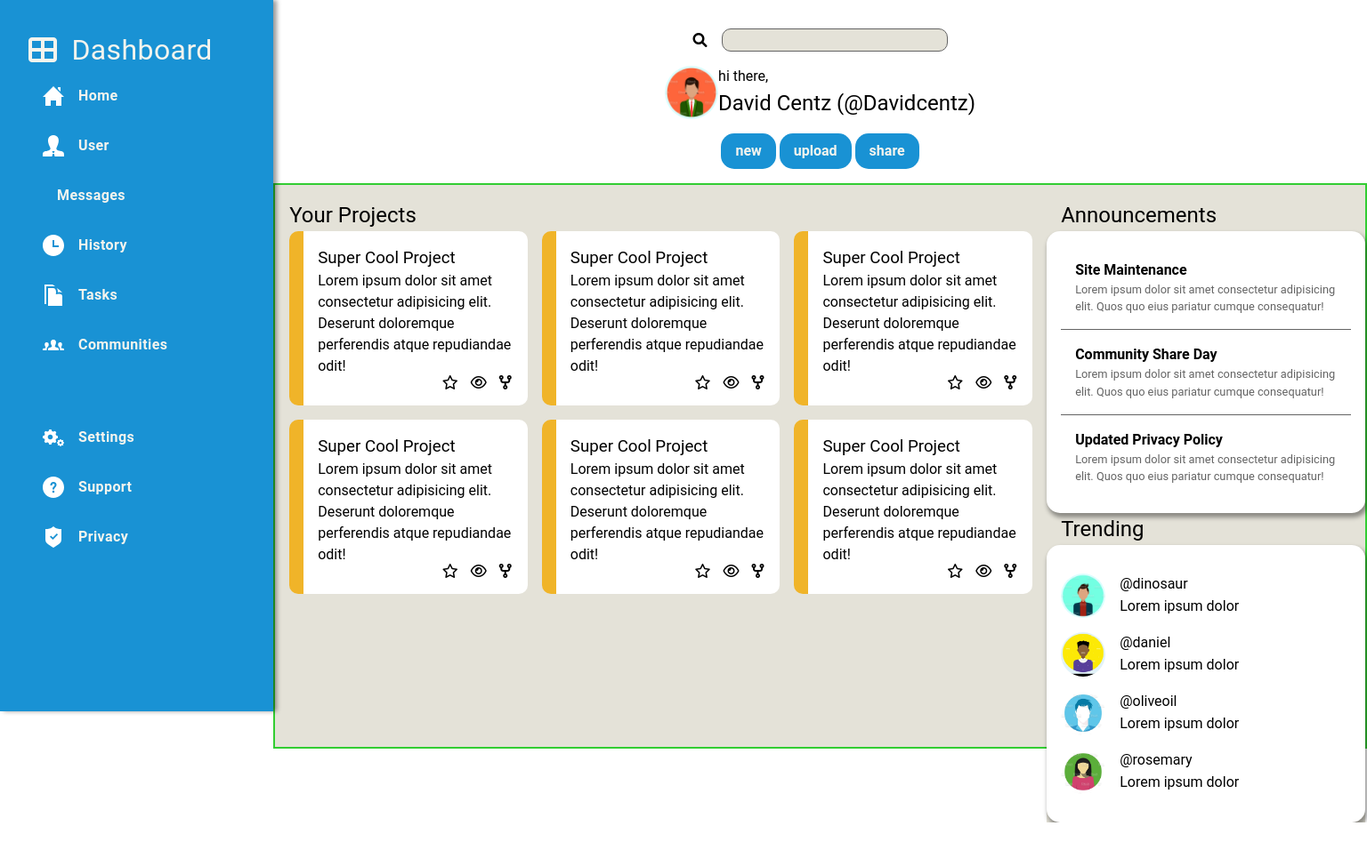
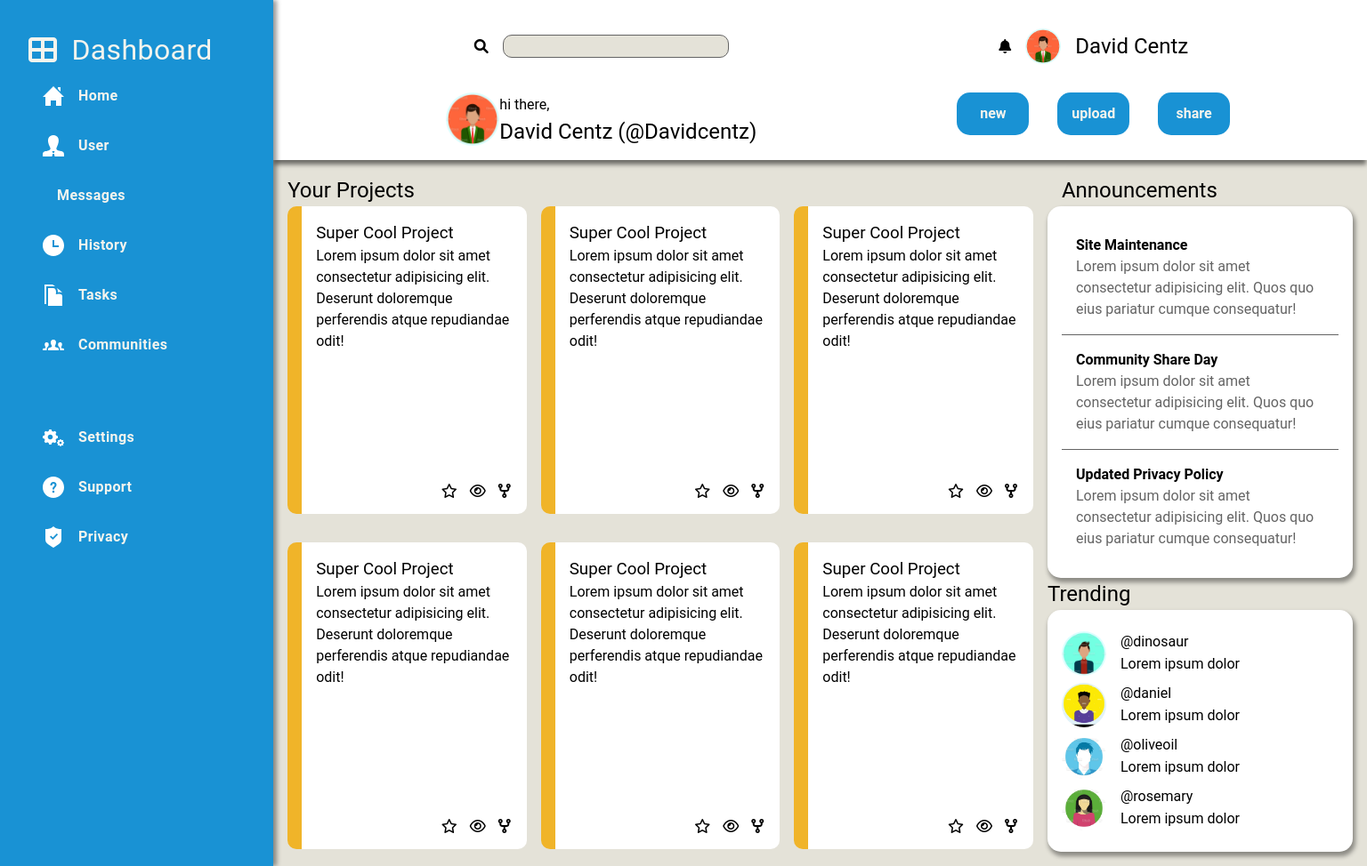
Before and after one commit to Parzivalcen/dashboard_responsive, a website: page index.html in a window 1536 px wide. Shown: the whole page at 89% size. Before the commit the page ends 925 px from the top, so only its background shows below. Drawn offline with Linux system fonts and the light colour scheme.

Commit message:
Seems completed

```diff
--- a/scss/_custom.scss
+++ b/scss/_custom.scss
@@ -86,7 +86,9 @@ $grey-primary-1: #646464;
     height: 100vh;
     row-gap: 1rem;
     .second-column{
-      // display: 0vh;
+      display: grid;
+      grid-template-columns: 1fr;
+      grid-template-rows: 1fr;
     }
   }
 }
--- a/scss/sections/_header.scss
+++ b/scss/sections/_header.scss
@@ -63,9 +63,48 @@
 @media screen and (min-width: 1300px) {
   .second-column{
     display: initial;
-  }
-  .header-items{
-    margin-top: 2rem;
+    .header-items{
+      margin-top: 2rem;
+      display: grid;
+      grid-template-columns: 60% 30%;
+      grid-auto-flow: row;
+      row-gap: 1rem;
+      position: relative;
+      justify-self: center;
+      .search{
+        display: flex;
+        // width: 100%;
+        &--bar{
+          flex: 1;
+        }
+      }
+      .header-name{
+        display: grid;
+        grid-template-columns: repeat(3, auto);
+        align-items: center;
+        gap: 1rem;
+      }
+      .user-welcome{
+        align-items: center;
+        line-height: 0.5;
+        max-height: 4rem;
+
+        p{
+          margin: 0;
+
+        }
+      }
+      .buttons{
+        display: grid;
+        grid-template-columns: repeat(3, 1fr);
+        grid-template-rows: 3rem;
+        justify-content: space-around;
+        gap: 2rem;
+        .button{
+          height: 2rem;
+        }
+      }
+    }
   }
 
 }
--- a/scss/sections/_mainContent.scss
+++ b/scss/sections/_mainContent.scss
@@ -1,12 +1,19 @@
 @use '../custom'as *;
+@media screen and (min-width: 0) {
+
+}
 @media screen and (min-width: 847px) {
+  .main-content {
+    height: 100vh;
+  }
+}
+@media screen and (min-width: 1300px) {
   .main-content {
     display: grid;
     grid-template-columns: 70% 30%;
-    height: calc(100vh - 10.26rem);
+    height: auto;
     background-color: $bg-secondary-1;
     gap: 1rem;
     padding: 1rem;
-  border: 2px solid limegreen;
   }
 }
--- a/scss/sections/_navbar.scss
+++ b/scss/sections/_navbar.scss
@@ -26,26 +26,6 @@
 }
 @media screen and (min-width: 1300px) {
   .mobile-nav {
-    display: flex;
-    justify-content: space-between;
-    position: relative;
     display: none;
-
-    .mobile-hamburger {
-    display: none;
-    }
-
-    .mobile-info {
-      position: absolute;
-      top: 0.5rem;
-      right: 0.5rem;
-      margin: 1rem;
-      padding-inline: 0.8rem;
-      border-radius: 10px;
-      border-color: transparent;
-      background: var(--primary-background);
-      color: var(--white);
-      font-weight: bold;
-    }
   }
 }
--- a/scss/sections/_projects.scss
+++ b/scss/sections/_projects.scss
@@ -4,6 +4,7 @@
 .projects-background{
   background-color: $bg-secondary-1;
   width: 100vw;
+  height: 100%;
   h2{
     padding-top: 1rem;
     padding-inline: 1rem;
@@ -42,43 +43,26 @@
   .projects-background {
     background-color:$bg-secondary-1;
     width: 100%;
-    height: 80%;
+    height: 100%;
 
 
     h2 {
       padding: 0;
     }
-
     .projects {
-      display: grid;
       grid-template-columns: repeat(3, 1fr);
-      grid-auto-rows:min-content ;
+      grid-template-rows: repeat(auto-fit, 1fr);
       gap: 1rem;
       grid-auto-flow: row;
       padding: 0;
-
-
+      height: 97%;
       .project-card {
-        position: relative;
-        background-color: white;
-        padding: 1rem;
-        padding-bottom: 2rem;
-        border-radius: 10px;
-        border-left: 1rem solid $mostaza;
-        max-height: 30vh;
-
+        margin-bottom: 1rem;
         &:last-child {
-          margin-bottom: 0rem;
+          margin-bottom: 1rem;
         }
-
-        .icons {
-          position: absolute;
-          bottom: 2px;
-          right: 0;
-          display: grid;
-          grid-template-columns: repeat(3, 1rem);
-          padding: 1rem;
-          gap: 1rem;
+        .icons *{
+          cursor: pointer;
         }
       }
     }
--- a/scss/sections/_righSide.scss
+++ b/scss/sections/_righSide.scss
@@ -88,6 +88,7 @@
   background-color: $bg-secondary-1;
   transform: translateY(0);
   transition: 0.4s;
+  margin-right: 1rem;
   .info-close {
   display: none;
   }
@@ -108,40 +109,12 @@
   }
   .announcement{
     padding: 1rem;
-    h4{
-      font-weight: bold;
-    }
-    p{
-      color: $grey-primary-1;
-      font-size: 0.8rem;
-    }
-    &:nth-child(2){
-      border-top: 1px solid $grey-primary-1;
-    }
-    &:nth-child(3){
-      border-top: 1px solid $grey-primary-1;
-    }
   }
-  .trendings{
-    h2{
-      margin-left: 1rem;
-    }
+  .trendings
     .trending-container{
       margin: 0rem;
-    background-color: white;
-    padding: 1rem;
-    border-radius: 15px;
-    box-shadow: 2px 4px 5px 1px rgba(0, 0, 0, 0.39);
     .trending{
-      display: grid;
-      grid-template-columns: auto 1fr;
-      column-gap: 1rem;
-      margin-block: 1rem;
-      .prophile-pic{
-        grid-column: 1/2 ;
-        grid-row: 1/3 ;
-      }
-    }
+      margin-block: 0.5rem;
   }
 }
 }
--- a/scss/sections/_sideBar.scss
+++ b/scss/sections/_sideBar.scss
@@ -8,7 +8,7 @@
   // width: 80%;
   background-color: var(--primary-background);
   padding: 2rem;
-  height: 100vh;
+  // height: 100vh;
   color: var(--white);
   font-weight: bold;
   letter-spacing: 0.4px;
@@ -63,5 +63,12 @@
     .hamburger-close{
       display: none;
     }
+    ul li{
+      cursor: pointer;
+      transition: 0.3s;
+      &:hover{
+        color: $primary-background-light;
+      }
+    }
   }
 }
```
Also changed, not shown: assets/css/style.css, 1 other file.
